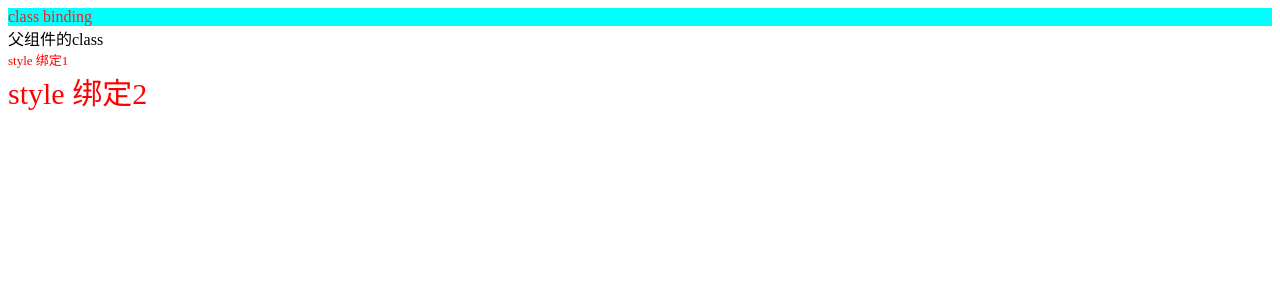
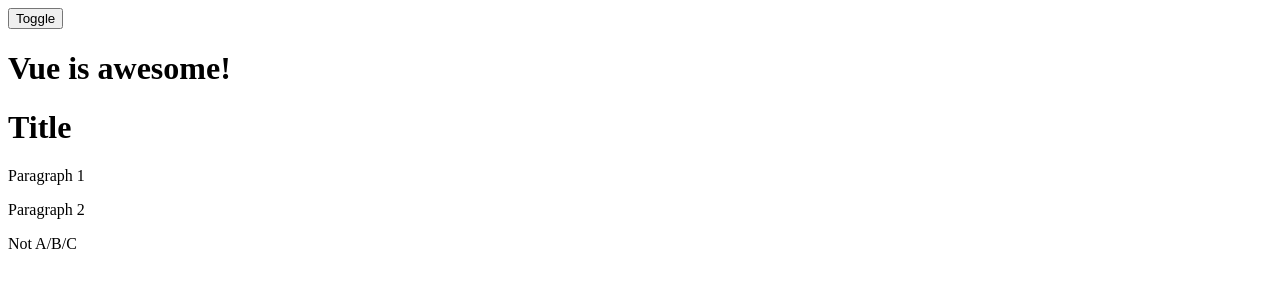
Before and after one commit to AriseMarcher/advanced-to-vue3, a Vue app in the folder 01-quick-start/vue-project-quick-start/: page / in a window 1280 px wide. Shown: the top 300 px of the page. Built offline with nearby package versions, Linux system fonts and the light colour scheme.

Commit message:
条件渲染

```diff
--- a/01-quick-start/vue-project-quick-start/src/App.vue
+++ b/01-quick-start/vue-project-quick-start/src/App.vue
@@ -3,13 +3,15 @@
 import ReactiveFundamentals from './components/02-reactivity-fundamentals.vue';
 import ComputedProperties from './components/03-computed-properties.vue'
 import ClassAndStyleBinding from './components/04-class-and-style-binding.vue'
+import ConditionalRendering from './components/05-conditional-rendering.vue'
 </script>
 
 <template>
   <!-- <TemplateSyntax /> -->
   <!-- <ReactiveFundamentals /> -->
   <!-- <ComputedProperties /> -->
-  <ClassAndStyleBinding class="auto-class" />
+  <!-- <ClassAndStyleBinding class="auto-class" /> -->
+  <ConditionalRendering />
 </template>
 
 <style scoped>
--- /dev/null
+++ b/01-quick-start/vue-project-quick-start/src/components/05-conditional-rendering.vue
@@ -0,0 +1,41 @@
+<template>
+  <div>
+    <button @click="awesome = !awesome">Toggle</button>
+
+    <h1 v-if="awesome">Vue is awesome!</h1>
+    <h1 v-else>Oh no 😢</h1>
+
+    <template v-if="ok">
+      <h1>Title</h1>
+      <p>Paragraph 1</p>
+      <p>Paragraph 2</p>
+    </template>
+
+    <div v-if="type === 'A'">
+      A
+    </div>
+    <div v-else-if="type === 'B'">
+      B
+    </div>
+    <div v-else-if="type === 'C'">
+      C
+    </div>
+    <div v-else>
+      Not A/B/C
+    </div>
+
+  </div>
+</template>
+
+<script setup>
+import { ref } from 'vue';
+
+const awesome = ref(true);
+const ok = ref(true);
+
+const type = ref('');
+</script>
+
+<style scoped>
+
+</style>
```
